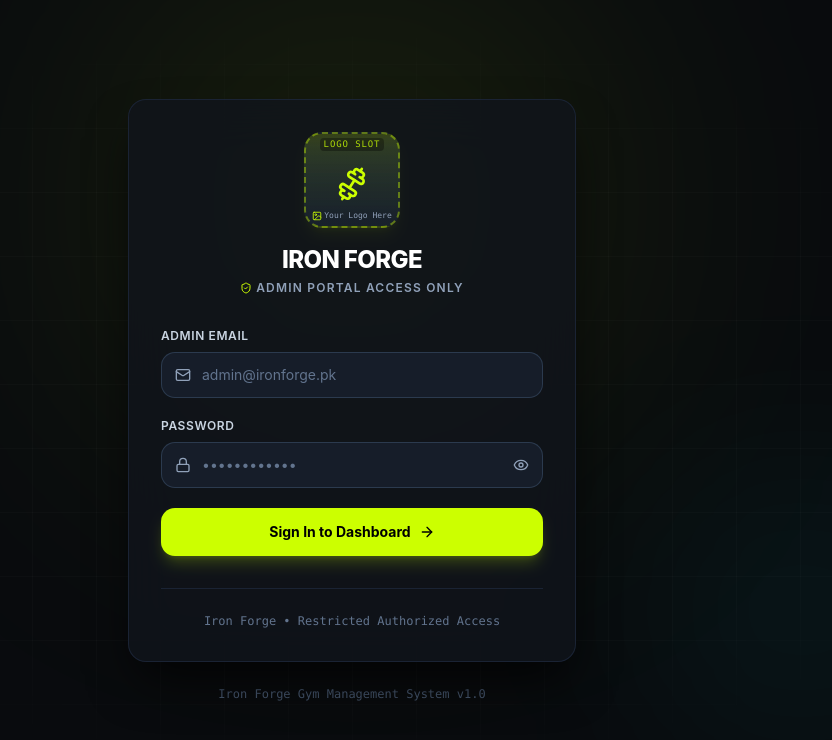
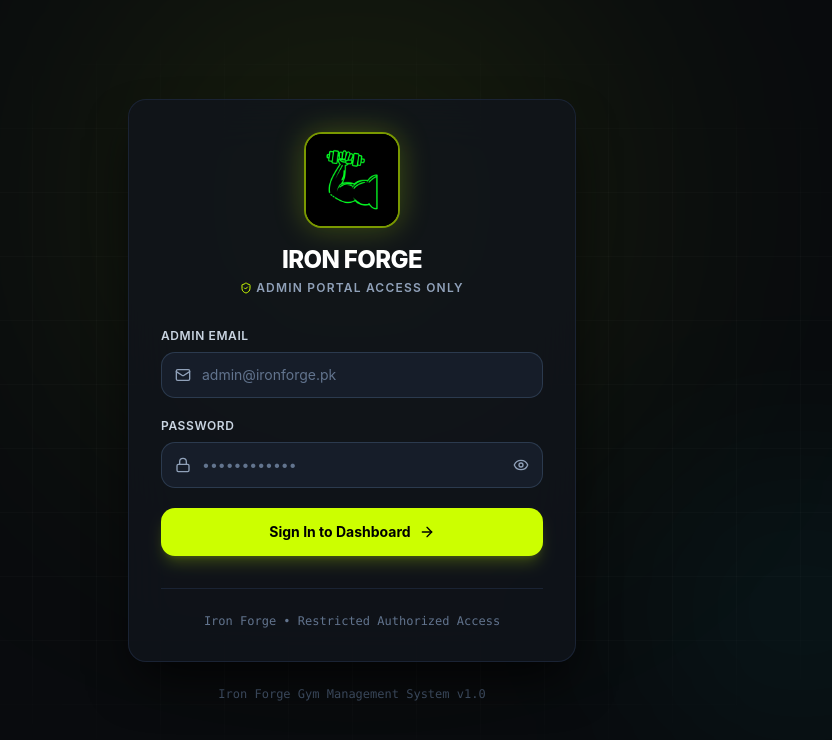
Before and after one commit to demoautomashion-bit/ironforge, a Next.js app: page /login in a window 1280 px wide. Shown: the top 740 px of the page, without its empty margins (288-1120 px from the left). Built offline with nearby package versions, Linux system fonts and the light colour scheme.

Commit message:
added the logo to the project

```diff
--- a/app/api/auth/login/route.ts
+++ b/app/api/auth/login/route.ts
@@ -21,7 +21,7 @@ export async function POST(request: Request) {
         },
       })
 
-      // Set HttpOnly, SameSite cookie to defend against XSS & Session Hijacking
+      // Set HttpOnly, SameSite Session Cookie (Omit maxAge so it clears when browser/tab closes)
       response.cookies.set({
         name: 'iron_session',
         value: 'iron_admin_session_valid_' + Date.now(),
@@ -29,7 +29,6 @@ export async function POST(request: Request) {
         secure: process.env.NODE_ENV === 'production',
         sameSite: 'lax',
         path: '/',
-        maxAge: 60 * 60 * 24 * 7, // 7 days session
       })
 
       return response
--- a/app/layout.tsx
+++ b/app/layout.tsx
@@ -13,21 +13,9 @@ export const metadata: Metadata = {
     title: 'Iron Forge',
   },
   icons: {
-    icon: [
-      {
-        url: '/icon-light-32x32.png',
-        media: '(prefers-color-scheme: light)',
-      },
-      {
-        url: '/icon-dark-32x32.png',
-        media: '(prefers-color-scheme: dark)',
-      },
-      {
-        url: '/icon.svg',
-        type: 'image/svg+xml',
-      },
-    ],
-    apple: '/apple-icon.png',
+    icon: '/ironforge.jpeg',
+    shortcut: '/ironforge.jpeg',
+    apple: '/ironforge.jpeg',
   },
 }
 
--- a/app/login/page.tsx
+++ b/app/login/page.tsx
@@ -62,22 +62,8 @@ export default function LoginPage() {
           <div className="flex flex-col items-center text-center mb-8">
             <div className="relative group cursor-pointer mb-4">
               {/* Logo Outer Glow Container */}
-              <div className="w-24 h-24 rounded-2xl bg-gradient-to-b from-[#ccff00]/20 to-[#18202c] border-2 border-dashed border-[#ccff00]/40 flex flex-col items-center justify-center relative overflow-hidden transition-all duration-300 group-hover:border-[#ccff00] group-hover:scale-105 shadow-lg shadow-[#ccff00]/5">
-
-                {/* Visual indicator tag for logo slot */}
-                <span className="absolute top-1 text-[9px] font-mono tracking-widest text-[#ccff00] uppercase opacity-80 px-1 bg-black/40 rounded">
-                  LOGO SLOT
-                </span>
-
-                {/* LOGO IMAGE PLACEHOLDER ICON (Replace with <img> when logo file is provided) */}
-                <div className="flex flex-col items-center justify-center mt-2 text-[#ccff00]">
-                  <Dumbbell className="size-8 transform -rotate-12 group-hover:scale-110 transition-transform" />
-                </div>
-
-                <div className="absolute bottom-1 text-[8px] text-slate-400 font-mono flex items-center gap-0.5">
-                  <ImageIcon className="size-2.5 text-[#ccff00]" />
-                  <span>Your Logo Here</span>
-                </div>
+              <div className="w-24 h-24 rounded-2xl border-2 border-[#ccff00]/60 bg-black flex items-center justify-center overflow-hidden transition-all duration-300 group-hover:border-[#ccff00] group-hover:scale-105 shadow-[0_0_30px_rgba(204,255,0,0.25)]">
+                <img src="/ironforge.jpeg" alt="Iron Forge Logo" className="w-full h-full object-cover" />
               </div>
             </div>
 
--- a/components/Header.tsx
+++ b/components/Header.tsx
@@ -55,8 +55,8 @@ export function Header({
         <div className="mx-auto flex h-[70px] max-w-7xl items-center justify-between px-4 sm:px-6 lg:px-8">
           {/* Logo & Gym Title */}
           <div className="flex items-center gap-3">
-            <div className="flex size-10 items-center justify-center rounded-xl bg-theme-accent text-theme-btn shadow-[0_0_25px_rgba(var(--brand-accent-rgb),0.25)] transition hover:scale-105">
-              <Dumbbell className="size-5" />
+            <div className="flex size-10 items-center justify-center rounded-xl border border-[#ccff00]/40 overflow-hidden bg-black shadow-[0_0_20px_rgba(var(--brand-accent-rgb),0.25)] transition hover:scale-105">
+              <img src="/ironforge.jpeg" alt="Iron Forge Logo" className="size-full object-cover" />
             </div>
             <div>
               <div className="flex items-center gap-2">
```
Also changed, not shown: public/ironforge.jpeg (added).
